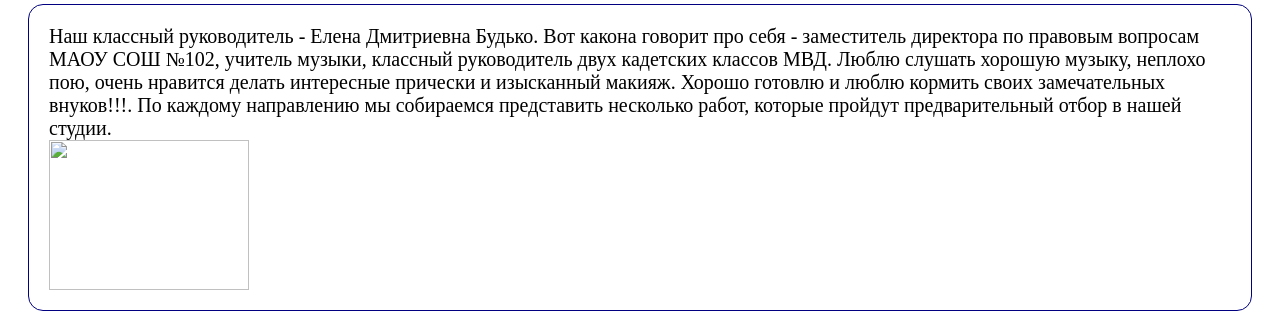
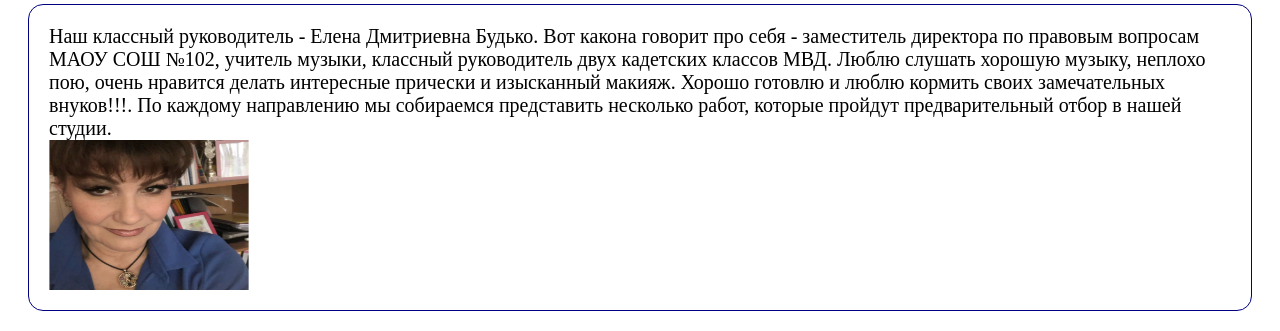
Before and after one commit to Jester20-10/Jester20-10, a plain HTML site: page index.html in a window 1280 px wide. Shown: the part 635-966 px from the top of the page. Drawn offline with Linux system fonts and the light colour scheme.

Commit message:
Update index.html

```diff
--- a/index.html
+++ b/index.html
@@ -14,5 +14,5 @@
             <h2 id="news">Наши возможности</h2>
             <p>В нашем классе есть: музыканты, танцоры, каратисты, художники, воллейболист, хокеист, боскетболистка. Мы очень дружный колектив и готовы помочь друг другу. <i>Progress news</i>.<br/><img src ="/uploads/2020/11/news_0_1606476698.png" width="160px"></p>
             <h2 id="contest">Классный руководитель</h2>
-            <p>Наш классный руководитель - Елена Дмитриевна Будько. Вот какона говорит про себя -  заместитель директора по правовым вопросам МАОУ СОШ №102, учитель музыки, классный руководитель двух кадетских классов МВД. Люблю слушать хорошую музыку, неплохо пою, очень нравится делать интересные прически и изысканный макияж. Хорошо готовлю и люблю кормить своих замечательных внуков!!!. По каждому направлению мы собираемся представить несколько работ, которые пройдут предварительный отбор в нашей студии.<br/><img src="/.png"/></p>
+            <p>Наш классный руководитель - Елена Дмитриевна Будько. Вот какона говорит про себя -  заместитель директора по правовым вопросам МАОУ СОШ №102, учитель музыки, классный руководитель двух кадетских классов МВД. Люблю слушать хорошую музыку, неплохо пою, очень нравится делать интересные прически и изысканный макияж. Хорошо готовлю и люблю кормить своих замечательных внуков!!!. По каждому направлению мы собираемся представить несколько работ, которые пройдут предварительный отбор в нашей студии.<br/><img src="./2024-01-25_18-58-12.png"/></p>
 </html>
```
